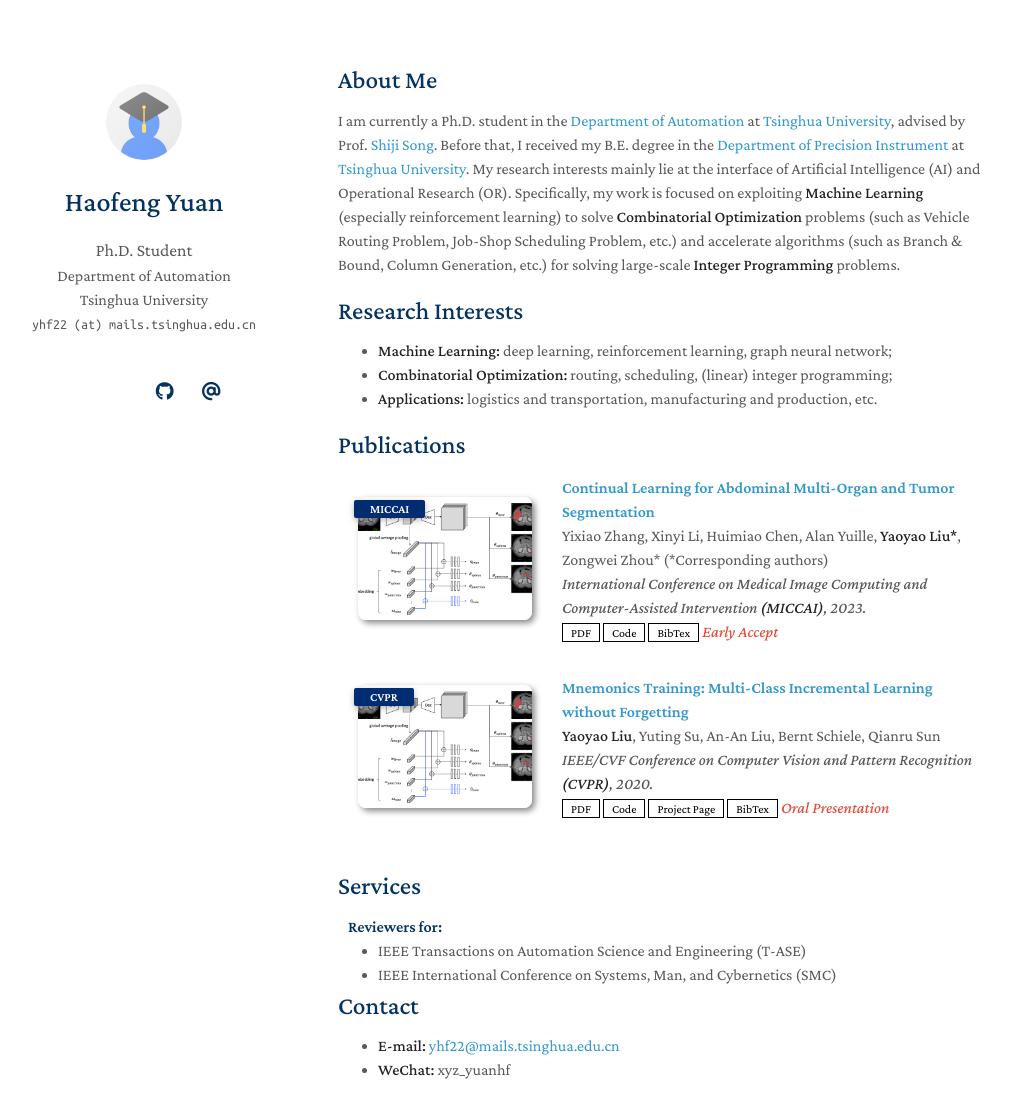
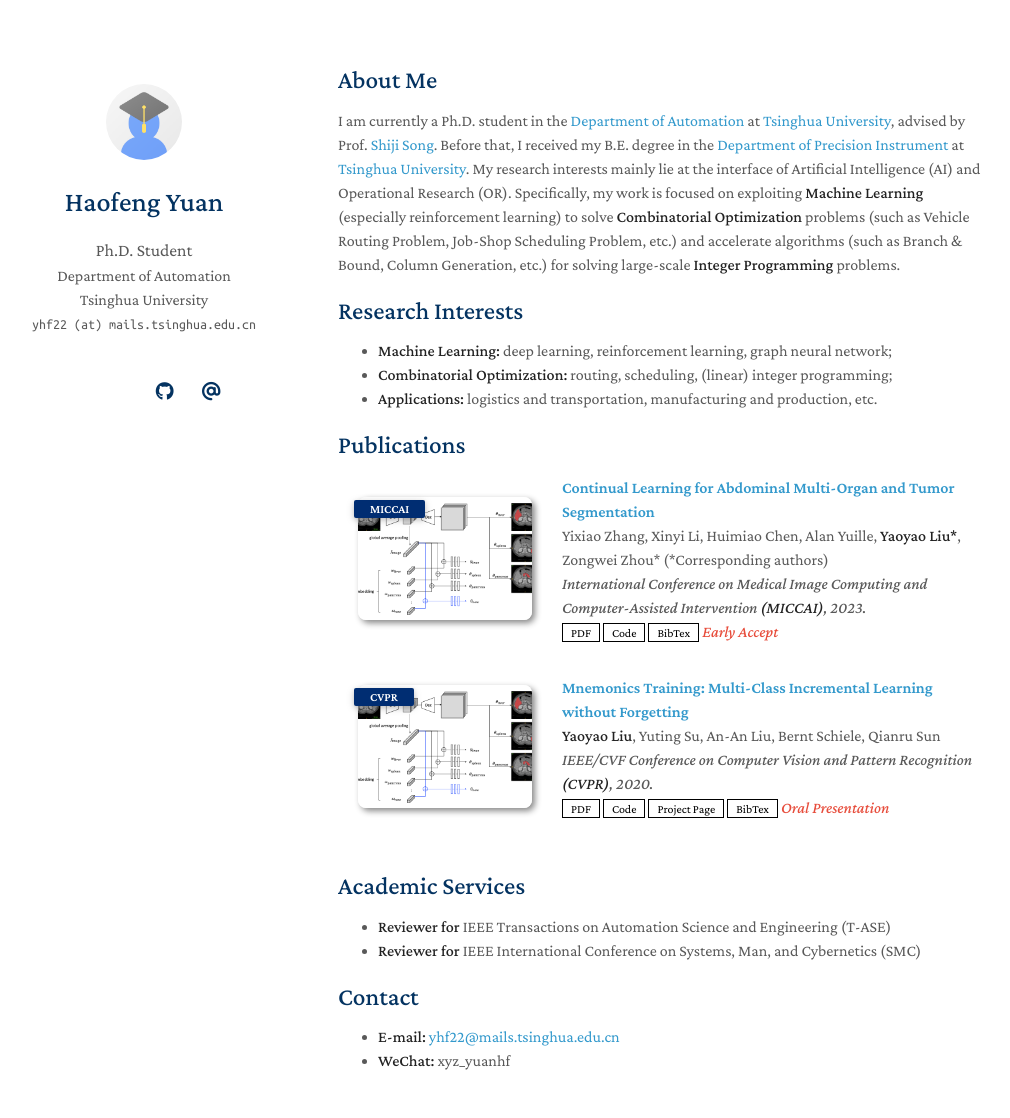
Before and after one commit to Xyz-yuanhf/Xyz-yuanhf.github.io, a Jekyll site: the page built from index.md, in a window 1280 px wide and 1176 px high. Shown: the top 1118 px of the window, without its empty margins (132-1142 px from the left). Built offline with Jekyll 4.4.1, drawn with Linux system fonts in a browser that asks for light colours; a style sheet for code colours, icons or effects is not loaded; our own code applies the rules of GitHub Pages for plain Markdown files.

Commit message:
Update index.md

```diff
--- a/index.md
+++ b/index.md
@@ -15,7 +15,10 @@ I am currently a Ph.D. student in the [Department of Automation](https://www.au.
 
 {% include_relative _includes/publications.md %}
 
-{% include_relative _includes/services.md %}
+## Academic Services
+
+- **Reviewer for** IEEE Transactions on Automation Science and Engineering (T-ASE)
+- **Reviewer for** IEEE International Conference on Systems, Man, and Cybernetics (SMC)
 
 ## Contact
 
```
